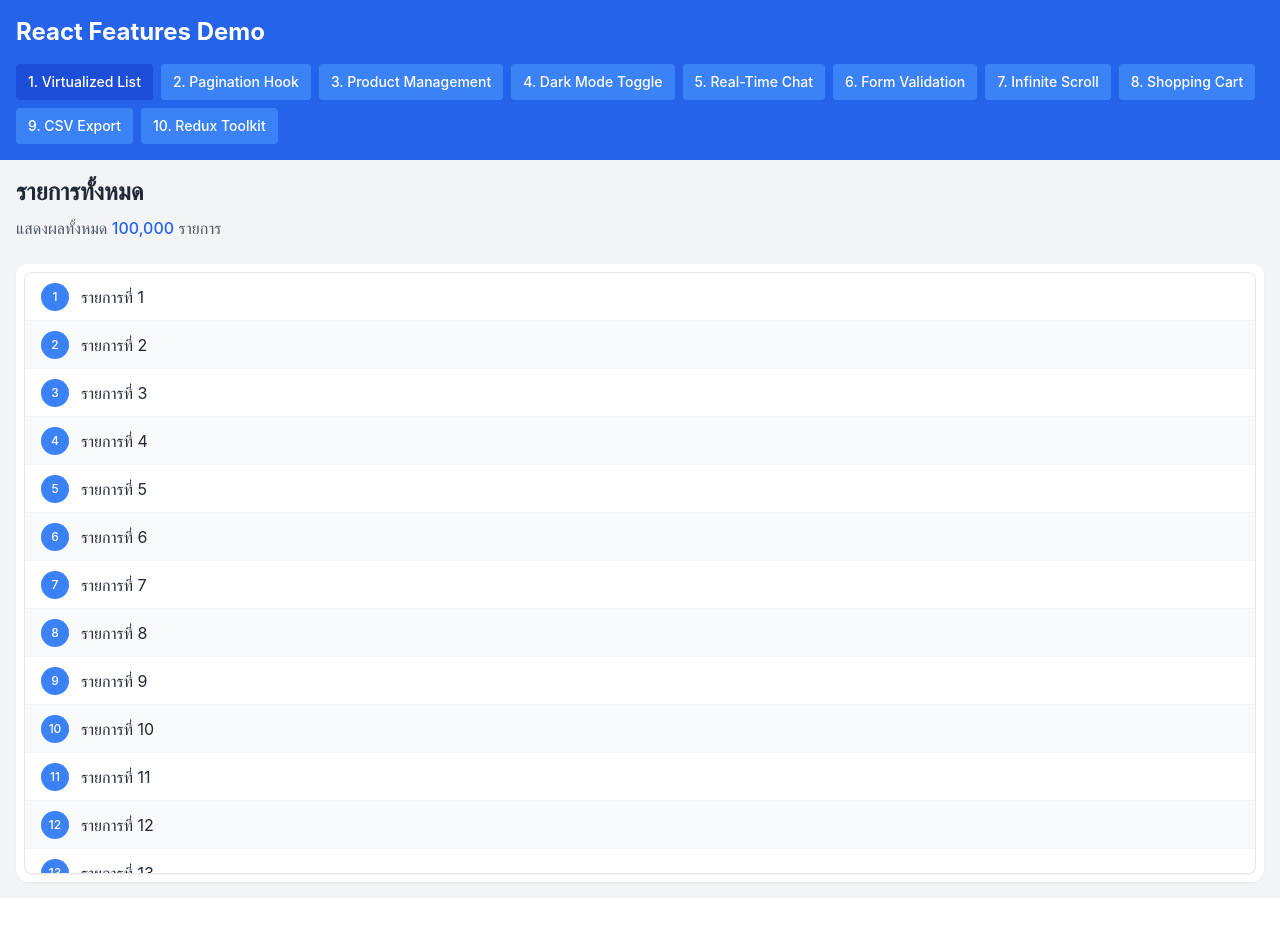
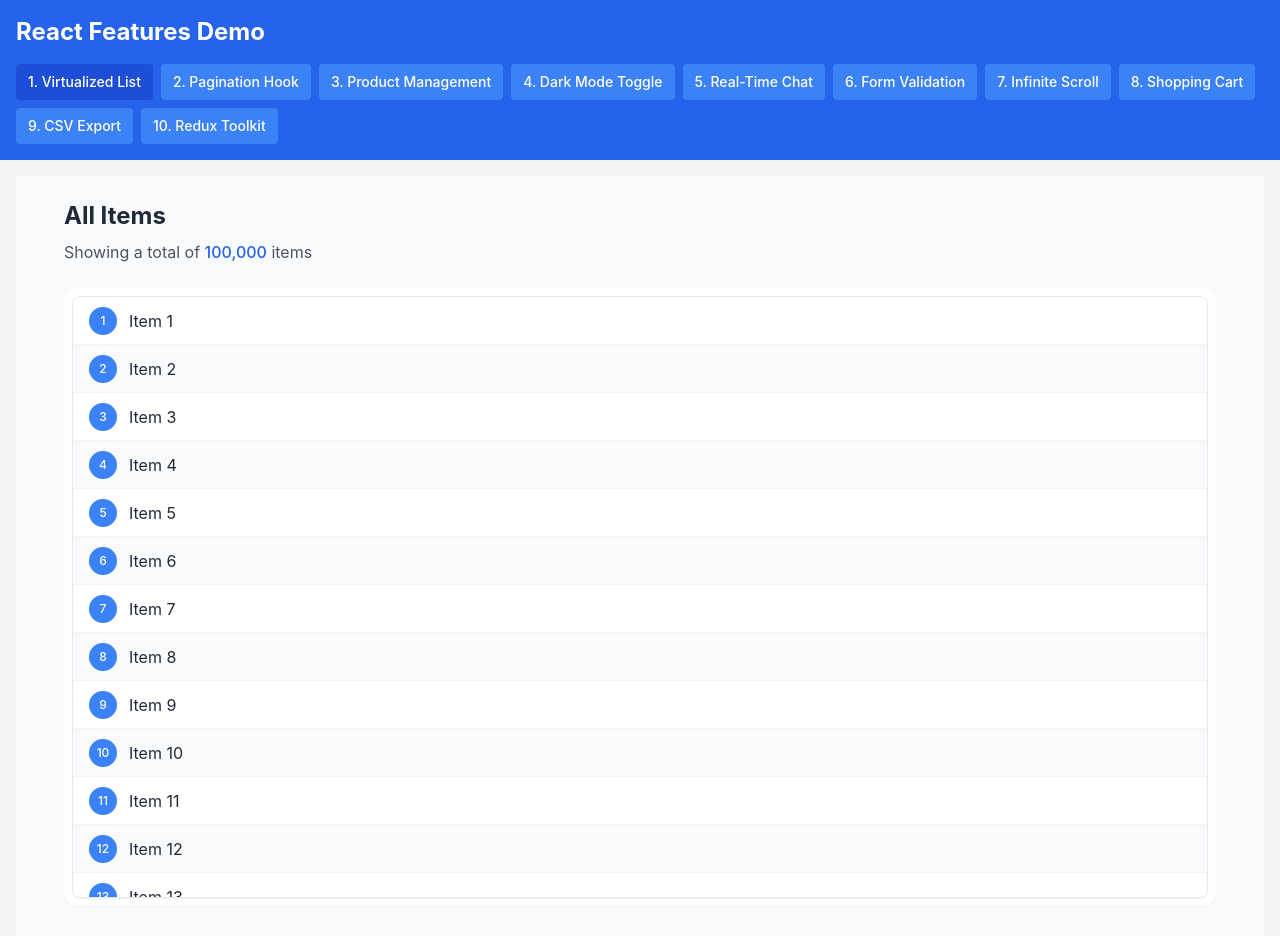
Before and after one commit to sukit12009/exam-test, a React (Create React App) app: page /virtualized-list in a window 1280 px wide. Shown: the top 936 px of the page. Before the commit the page ends 898 px from the top, so only its background shows below. Built offline with nearby package versions, Linux system fonts and the light colour scheme.

Commit message:
fix(virtualized): add support dark mode

```diff
--- a/src/components/VirtualizedList.tsx
+++ b/src/components/VirtualizedList.tsx
@@ -17,27 +17,33 @@ const VirtualizedList: React.FC<VirtualizedListProps> = ({
   const Row = ({ index, style }: { index: number; style: React.CSSProperties }) => (
     <div
       style={style}
-      className={`flex items-center px-4 py-2 border-b border-gray-100 transition-colors duration-200
-        ${index % 2 === 0 ? 'bg-white' : 'bg-gray-50'}
-        hover:bg-blue-50 hover:text-blue-600 cursor-pointer`}
+      className={`flex items-center px-4 py-2 border-b transition-colors duration-200
+        ${index % 2 === 0
+          ? 'bg-white dark:bg-gray-800'
+          : 'bg-gray-50 dark:bg-gray-700/50'}
+        border-gray-100 dark:border-gray-700
+        hover:bg-blue-50 dark:hover:bg-blue-900/30
+        hover:text-blue-600 dark:hover:text-blue-400
+        cursor-pointer`}
     >
-      <span className="inline-flex items-center justify-center min-w-[28px] h-7 mr-3 text-xs font-medium text-white bg-blue-500 rounded-full px-1.5">
+      <span className="inline-flex items-center justify-center min-w-[28px] h-7 mr-3 text-xs font-medium
+        text-white bg-blue-500 dark:bg-blue-600 rounded-full px-1.5">
         {index + 1}
       </span>
-      <span className="text-gray-800 truncate">
-        {data[index]}
+      <span className="text-gray-800 dark:text-gray-200 truncate">
+        {data[index].replace(/\d+/g, num => parseInt(num).toLocaleString())}
       </span>
     </div>
   );
 
   return (
-    <div className="overflow-hidden rounded-lg shadow-sm border border-gray-200 bg-white">
+    <div className="overflow-hidden rounded-lg shadow-sm border border-gray-200 dark:border-gray-700 bg-white dark:bg-gray-800 transition-colors duration-200">
       <List
         height={height}
         itemCount={data.length}
         itemSize={itemHeight}
         width={width}
-        className="scrollbar-thin scrollbar-thumb-gray-300 scrollbar-track-gray-100"
+        className="scrollbar-thin scrollbar-thumb-gray-300 dark:scrollbar-thumb-gray-600 scrollbar-track-gray-100 dark:scrollbar-track-gray-800"
       >
         {Row}
       </List>
--- a/src/pages/VirtualizedListPage.tsx
+++ b/src/pages/VirtualizedListPage.tsx
@@ -1,22 +1,23 @@
 import VirtualizedList from '../components/VirtualizedList';
 
 const VirtualizedListPage = () => {
-  // สร้างข้อมูลจำลอง 100,000 รายการ
-  const data = Array.from({ length: 100000 }, (_, i) => `รายการที่ ${i + 1}`);
+  // Generate mock data for 100,000 items
+  const data = Array.from({ length: 100000 }, (_, i) => `Item ${i + 1}`);
 
   return (
-
-      <div >
+    <div className="min-h-screen bg-gray-50 dark:bg-gray-900 p-6 transition-colors duration-200">
+      <div className="max-w-6xl mx-auto">
         <div className="mb-6">
-          <h2 className="text-2xl font-bold text-gray-800 mb-2">รายการทั้งหมด</h2>
-          <p className="text-gray-600">
-            แสดงผลทั้งหมด <span className="font-medium text-blue-600">{data.length.toLocaleString()}</span> รายการ
+          <h2 className="text-2xl font-bold text-gray-800 dark:text-white mb-2">All Items</h2>
+          <p className="text-gray-600 dark:text-gray-300">
+            Showing a total of <span className="font-medium text-blue-600 dark:text-blue-400">{data.length.toLocaleString()}</span> items
           </p>
         </div>
-        <div className="bg-white rounded-xl shadow-sm p-2">
+        <div className="bg-white dark:bg-gray-800 rounded-xl shadow-sm p-2 transition-colors duration-200">
           <VirtualizedList data={data} height={600} />
         </div>
       </div>
+    </div>
 
   );
 };
```
